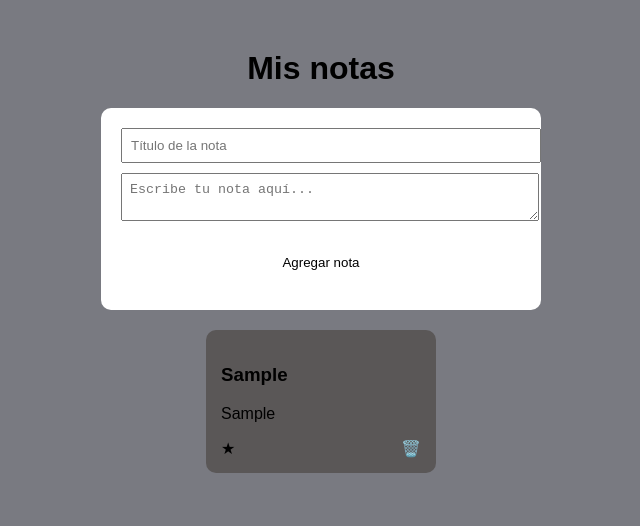
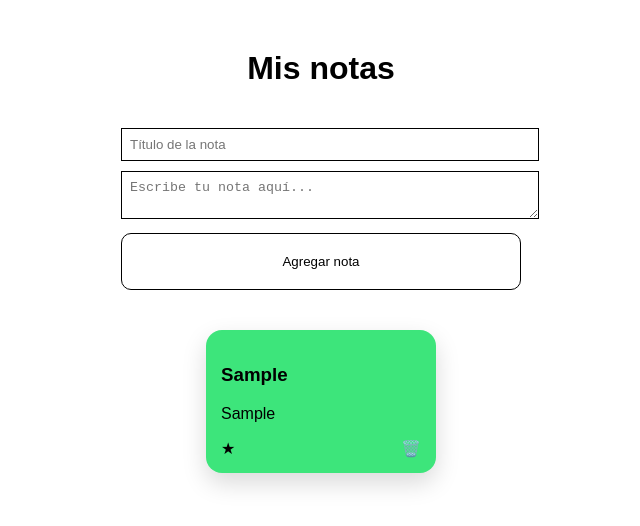
Before and after one commit to jannerescobar123-beep/Tercer_Trimestre, a plain HTML site: page Fronted/BlockDeNotas/index.html in a window 1280 px wide. Both pictures are taken after typing "Sample", "Sample" into the empty fields and a click on the button "Agregar nota". Shown: the whole page, without its empty margins (319-959 px from the left). Drawn offline with Linux system fonts and the light colour scheme.

Commit message:
feat:actualizacion

```diff
--- a/Fronted/BlockDeNotas/index.js
+++ b/Fronted/BlockDeNotas/index.js
@@ -1,6 +1,7 @@
 function agregarNotas() {
     const titulo = document.getElementById("titulo").value;
     const contenido = document.getElementById("contenido").value;
+
 
     if (titulo === "" || contenido === "") {
         alert("llene los campos mk");
@@ -15,13 +16,13 @@ function agregarNotas() {
     <p>${contenido}</p>
         <div class="acciones">
             <span onclick="marcarImportante(this)">★</span>
+
             <span onclick="eliminarNota(this)">🗑️</span>
             </div>`;
     document.getElementById("notas").appendChild(nota);
 
     document.getElementById("titulo").value = "";
     document.getElementById("contenido").value = "";
-
 }
 function marcarImportante(elemento) {
     const nota = elemento.parentElement.parentElement;
--- a/Fronted/BlockDeNotas/styles.css
+++ b/Fronted/BlockDeNotas/styles.css
@@ -1,6 +1,6 @@
 body {
     font-family: arial, sans-serif;
-    background-color: rgb(121, 122, 129);
+    background-color: rgb(255, 255, 255);
     text-align: center;
 }
 
@@ -11,42 +11,56 @@ h1 {
 .formulario {
     background: white;
     width: 400px;
-    margin:20px auto ;
+    margin: 20px auto;
     padding: 20px;
     border-radius: 10px;
 }
-input, textarea {
+
+input,
+textarea {
     width: 100%;
     margin-bottom: 10px;
     padding: 8px;
+    border: black solid 1px;
 }
-button{
+
+button {
     background: white;
-    color:  black;
-    border: none;
+    color: black;
+    border: black solid 1px;
     padding: 20px;
     width: 100%;
     cursor: pointer;
     border-radius: 10px;
 }
+
 .contenedor-notas {
-display: flex;
-justify-content: center;
-gap: 20px;
-flex-wrap: wrap;
+    display: flex;
+    justify-content: center;
+    gap: 20px;
+    flex-wrap: wrap;
 }
+
 .nota {
     width: 200px;
     padding: 15px;
     border-radius: 10px;
     text-align: left;
+    word-wrap: break-word;
+    overflow-wrap: break-word;
+    word-break: break-word;
+    border-radius: 16px;
+    box-shadow: 0 10px 25px rgba(0, 0, 0, .15);
 }
+
 .importante {
-    background-color: brown;
+    background-color: rgb(251, 44, 44);
 }
+
 .normal {
-    background-color: rgb(90, 87, 87);
+    background-color: rgb(61, 229, 123);
 }
+
 .acciones {
     display: flex;
     justify-content: space-between;
```
